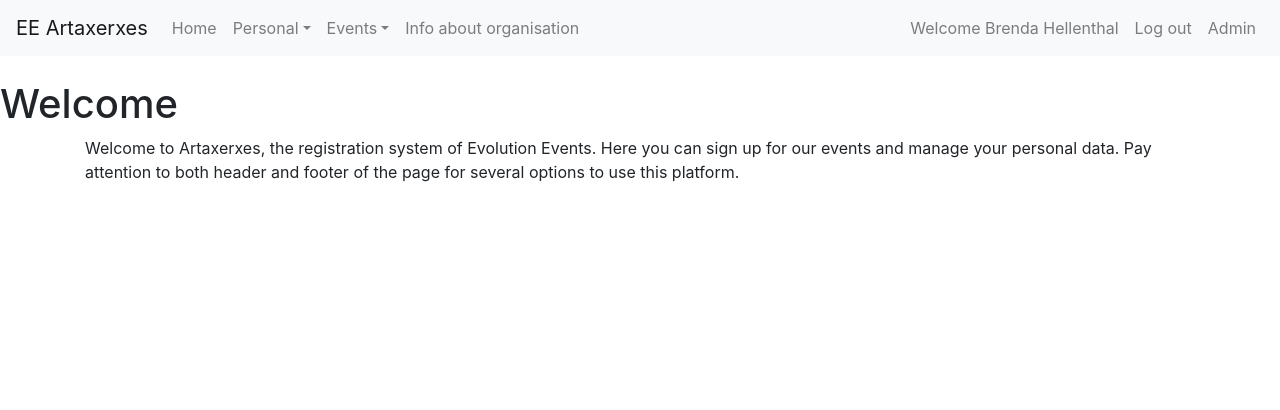
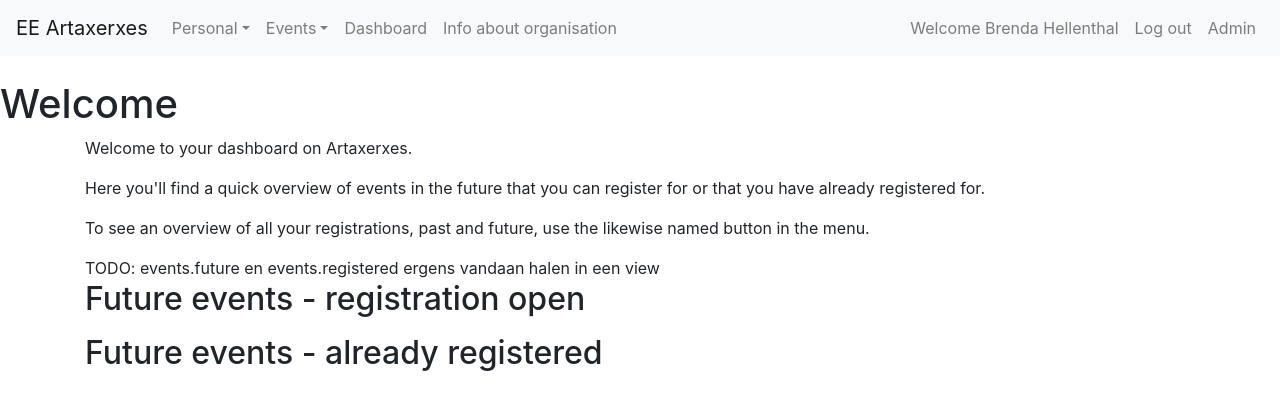
Before and after one commit to evolution-events/Artaxerxes, a Django app: page / in a window 1280 px wide. Shown: the top 410 px of the page. Run offline with Django 3.2, Linux system fonts and the light colour scheme; a user stored in the database is signed in; some libraries are stand-ins or nearby versions.

Commit message:
Site structure: change home view into dashboard views
Add a dashboard view to core that shows a short welcome message and (WIP) lists
of events to register for and events in the future that have been registered
for (these lists are not filled yet: WIP).
Remove the former home.html.
Remove the old home view that lived in the people app. Move it (the new one) to
the core app.
Include the right urls in core/urls.py and remove the explicit include of the
home page view from people_views. (this was taken care of in an earlier commit,
including the core urls).
Move (and rename) the link to the home/dashboard page to within the 'is
authenticated' check in base.html.

```diff
--- a/apps/core/urls.py
+++ b/apps/core/urls.py
@@ -4,5 +4,6 @@ from . import views
 
 app_name = 'core'
 urlpatterns = [
+    path('', views.main_index_view, name='main_index_view'),
     path('/organisation_info', views.organisation_info_view, name='organisation_info_view'),
 ]
--- a/apps/core/views.py
+++ b/apps/core/views.py
@@ -4,6 +4,12 @@ from django.shortcuts import render
 
 
 @login_required
+def main_index_view(request):
+    """ Present a dashboard page to the user. """
+    return render(request, 'core/dashboard.html')
+
+
+@login_required
 def organisation_info_view(request):
     """ Show some information about the organisation. """
     return render(request, 'core/organisation_info.html')
--- a/apps/people/views.py
+++ b/apps/people/views.py
@@ -2,14 +2,6 @@
 from django.contrib.auth.decorators import login_required
 from django.shortcuts import render
 
-
-def main_index_view(request):
-    """
-    Present a welcoming page to the user.
-
-    TODO: dit willen we hier niet houden, maar we moeten even uitzoeken waar het wel heen moet
-    """
-    return render(request, 'core/home.html')
 
 
 @login_required
--- a/arta/urls.py
+++ b/arta/urls.py
@@ -7,8 +7,6 @@ from django.conf import settings
 from django.contrib import admin
 from django.contrib.auth.decorators import login_required
 from django.urls import include, path
-
-from apps.people import views as people_views
 
 # Workaround to let the admin site use the regular login form instead of its own, see
 # https://django-allauth.readthedocs.io/en/latest/advanced.html#admin
@@ -22,9 +20,6 @@ urlpatterns = [
     # enable the admin interface
     path('admin/', admin.site.urls),
 
-    # url to the welcome page
-    path('', people_views.main_index_view, name='main_index_view'),
-
     # Include urls of the apps
     path('', include('apps.core.urls')),
     path('people/', include('apps.people.urls')),
--- a/templates/base.html
+++ b/templates/base.html
@@ -24,13 +24,12 @@
       </button>
       <div class="collapse navbar-collapse" id="navbarCollapse">
         <ul class="navbar-nav mr-auto">
-
-          <li class="nav-item">
-            <a class="nav-link" href="{% url 'main_index_view' %}">Home</a>
-          </li>
           {% if user.is_authenticated %}
                 {% include "people/menu.html" %}
                 {% include "events/menu.html" %}
+            <li class="nav-item">
+              <a class="nav-link" href="{% url 'core:main_index_view' %}">Dashboard</a>
+            </li>
             <li class="nav-item">
               <a class="nav-link" href="{% url 'core:organisation_info_view' %}">{% trans 'Info about organisation' %}</a>
             </li>
--- /dev/null
+++ b/templates/core/dashboard.html
@@ -0,0 +1,33 @@
+{% extends "base.html" %}
+{% load i18n %}
+
+{% block pagetitle %}{% trans 'Welcome' %}{% endblock pagetitle%}
+
+
+{% block content %}
+  <p>
+    {% trans "Welcome to your dashboard on Artaxerxes." %}
+  </p>
+  <p>
+    {% trans "Here you'll find a quick overview of events in the future that you can register for or that you have already registered for." %}
+  </p>
+  <p>
+    {% trans "To see an overview of all your registrations, past and future, use the likewise named button in the menu." %}
+  </p>
+
+TODO: events.future en events.registered ergens vandaan halen in een view
+
+<h2>{% trans "Future events - registration open" %}</h2>
+<ul>
+{% for e in events.future %}
+  {% include 'events/event_snippet.html' with e=e %}
+{% endfor %}
+</ul>
+
+<h2>{% trans "Future events - already registered" %}</h2>
+<ul>
+{% for e in events.registered %}
+  {% include 'events/event_snippet.html' with e=e %}
+{% endfor %}
+</ul>
+{% endblock content%}
--- a/templates/core/home.html
+++ /dev/null
@@ -1,21 +0,0 @@
-{% extends "base.html" %}
-{% load i18n %}
-
-{% block pagetitle %}{% trans 'Welcome' %}{% endblock pagetitle%}
-
-
-{% block content %}{% if not user.is_authenticated %}
-	<p>
-	{% url 'account_login' as login_url %}
-	{% blocktrans trimmed with '<a href="'|add:login_url|add:'">'|safe as login_link and '</a>' as link_end %}
-	Welcome to Artaxerxes, the registration system of Evolution Events. Here you can sign up for our events and manage your personal data. Before you can do this, you have to {{login_link}}log in{{ link_end}}. After logging in pay attention to both header and footer of the page for several options to use this platform.
-	{% endblocktrans %}
-	</p>
-{% else %}
-	<p>
-	{% trans 'Welcome to Artaxerxes, the registration system of Evolution Events. Here you can sign up for our events and manage your personal data. Pay attention to both header and footer of the page for several options to use this platform.' %}
-	</p>
-{% endif %}
-
-
-{% endblock content%}
```
